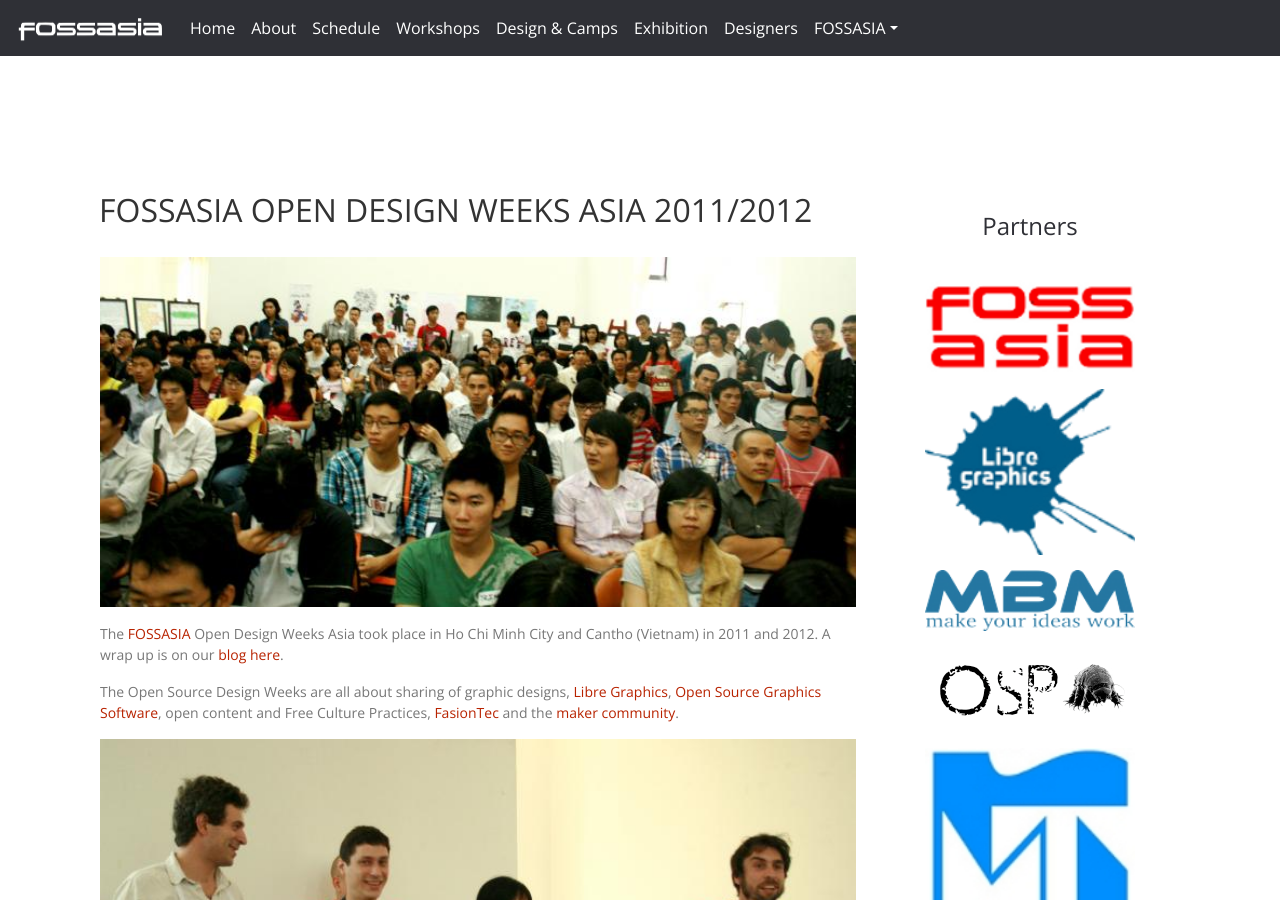
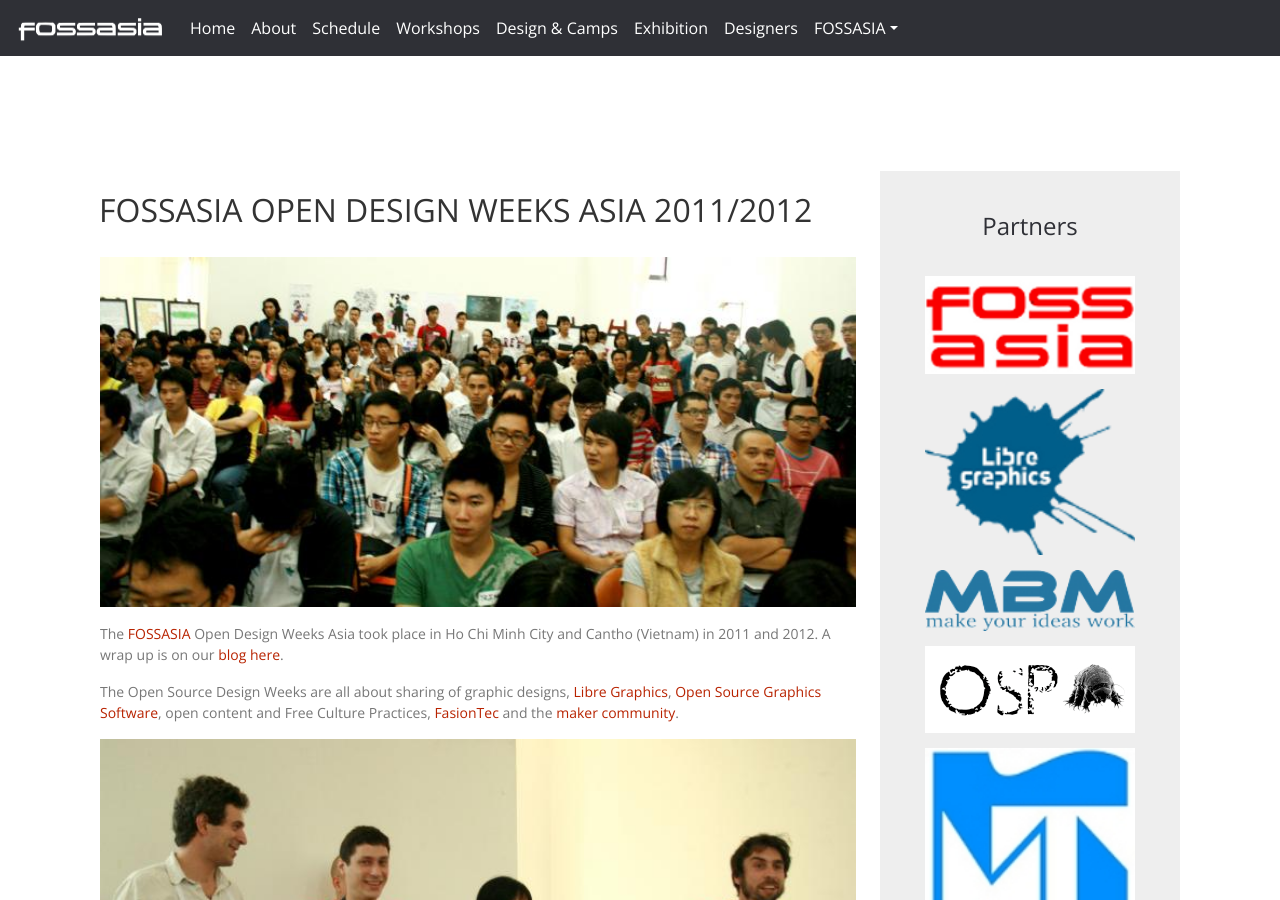
Before and after one commit to fossasia/2012.fossasia.org, a Jekyll site: the page built from index.md, in a window 1280 px wide and 900 px high. Built offline with Jekyll 4.4.1, drawn with Linux system fonts in a browser that asks for light colours; nearby versions of some CDN libraries; some web fonts are replaced.

Commit message:
color fix

```diff
--- a/stylesheets/sidebar.css
+++ b/stylesheets/sidebar.css
@@ -1,4 +1,7 @@
+#side-bar {
+    		background-color: #EEE;
 
+}
 
 
 		hr {
```
